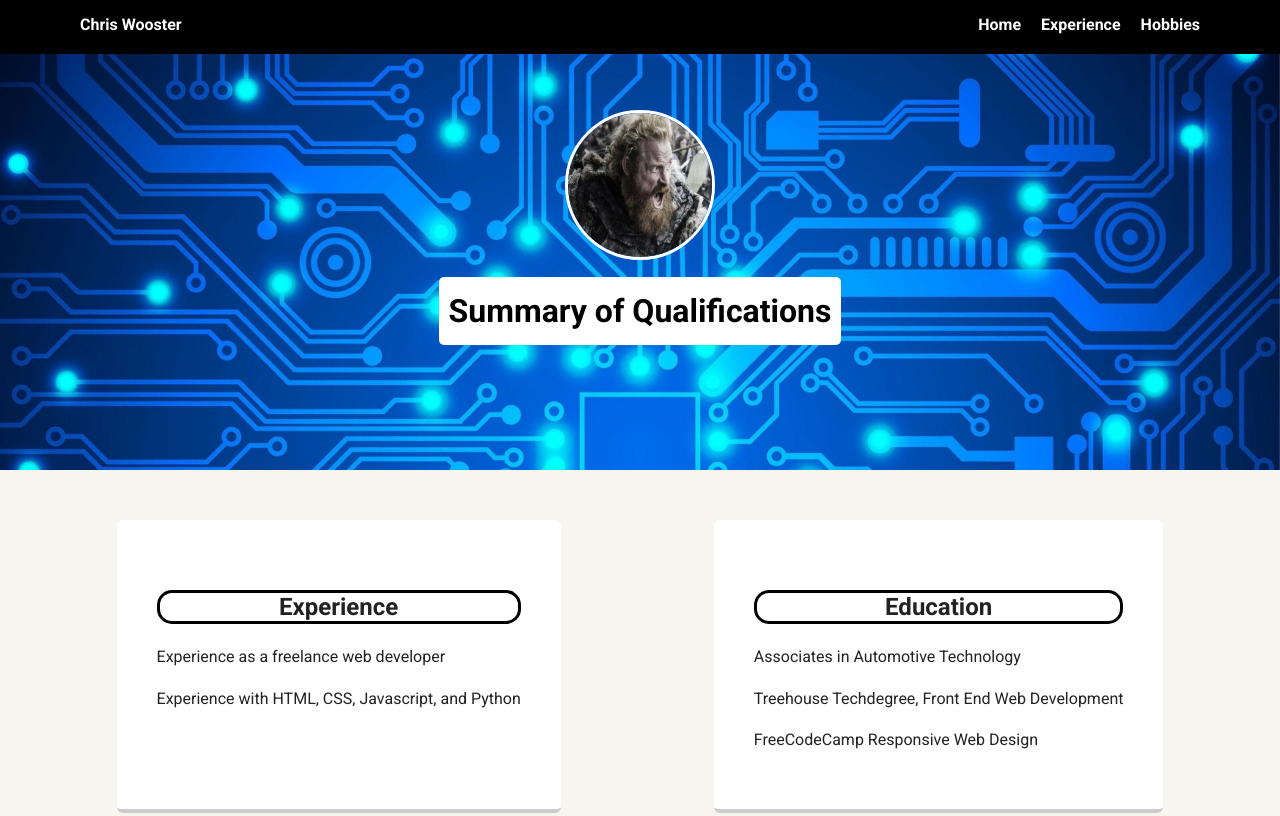
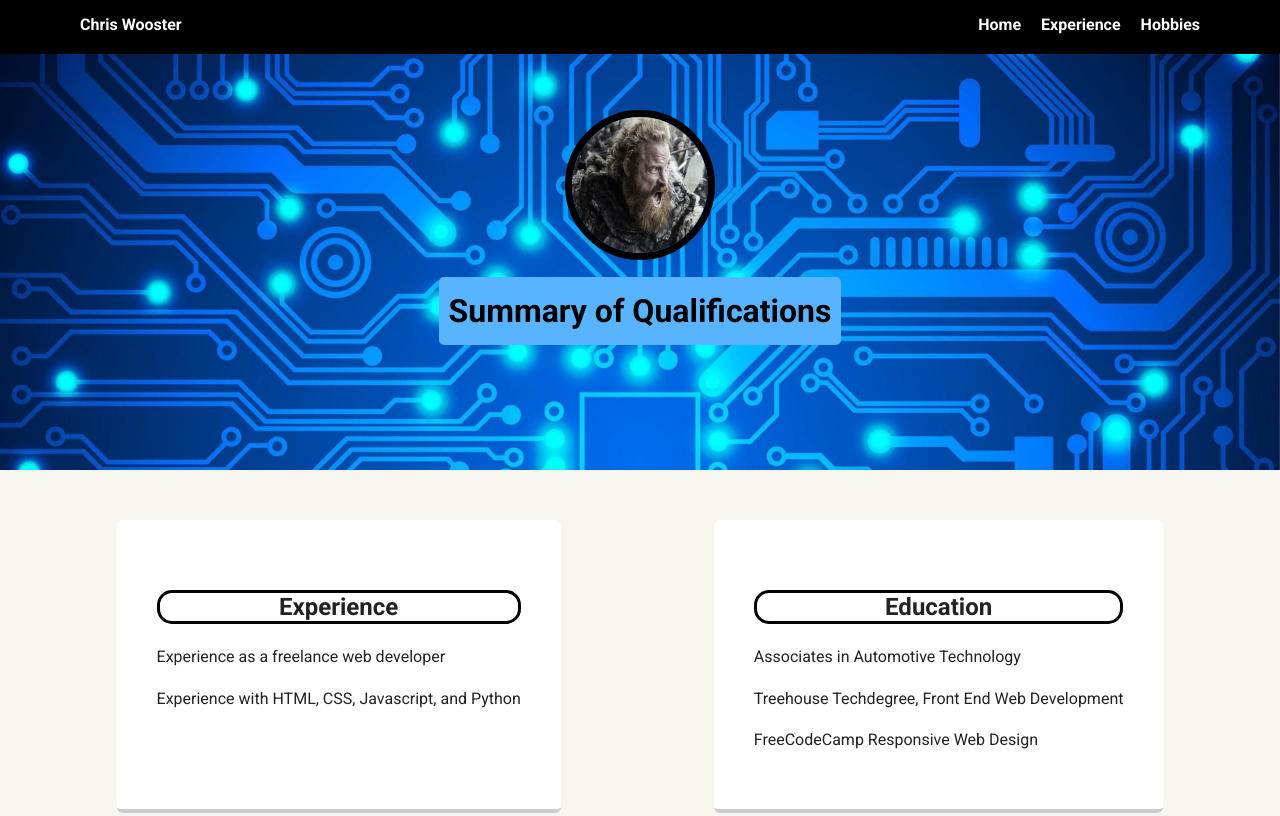
Before and after one commit to WoosterC/Techdegree-Project-1, a plain HTML site: page resume.html in a window 1280 px wide. Shown: the top 816 px of the page. Drawn offline with Linux system fonts and the light colour scheme; a web font is replaced by a local one.

Commit message:
error corrections

```diff
--- a/styles.css
+++ b/styles.css
@@ -70,14 +70,14 @@ header .profile-image {
   width: 150px;
   height: 150px;
   border-radius: 50%;
-  border: 3px solid white;
+  border: 7px solid rgb(0, 0, 0);
   transition: all .5s;
 }
 header .profile-image:hover {
-  transform: scale(1.6) rotate(720deg);
+  transform: scale(1.6) rotate(360deg);
 }
 .tag {
-  background-color: #ffffff;
+  background-color: #59b4ff;
   color: rgb(0, 0, 0);
   padding: 10px;
   border-radius: 5px;
```
Also changed, not shown: resume.html (+0 -1 lines).
